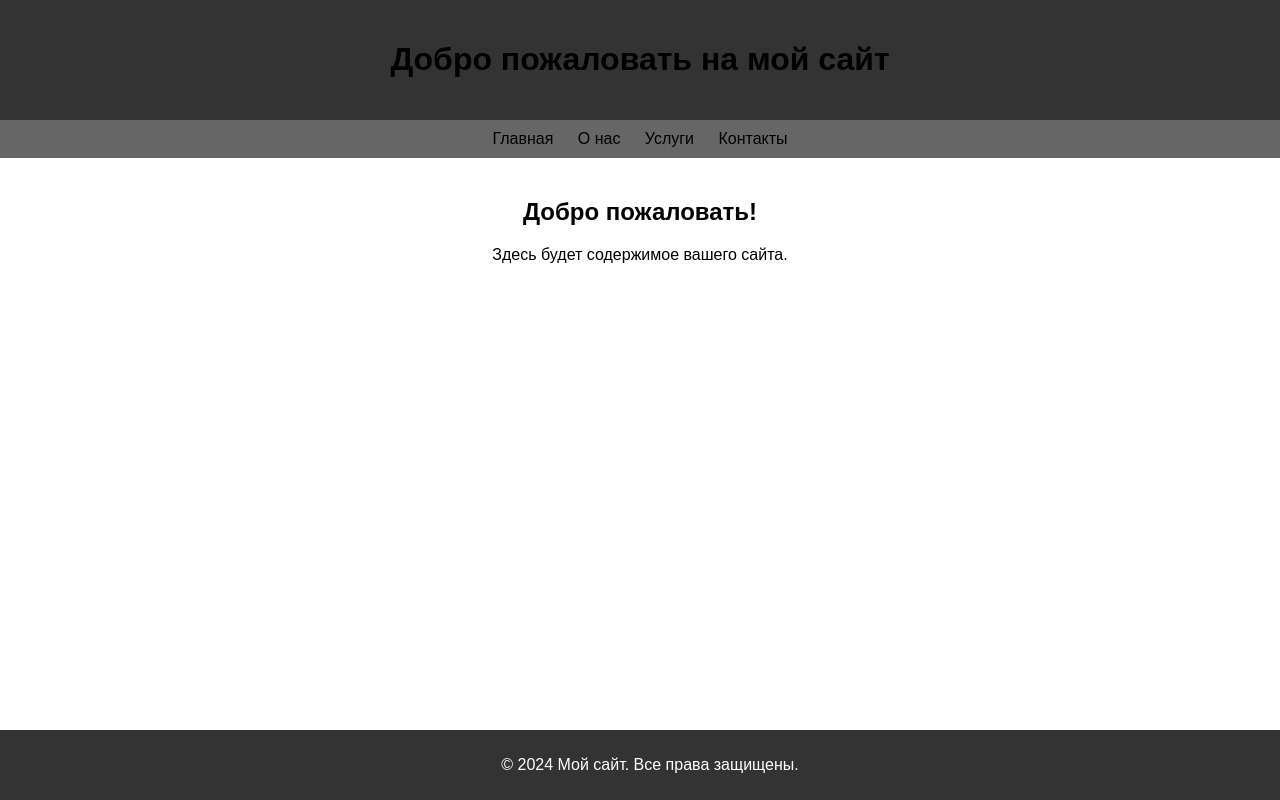
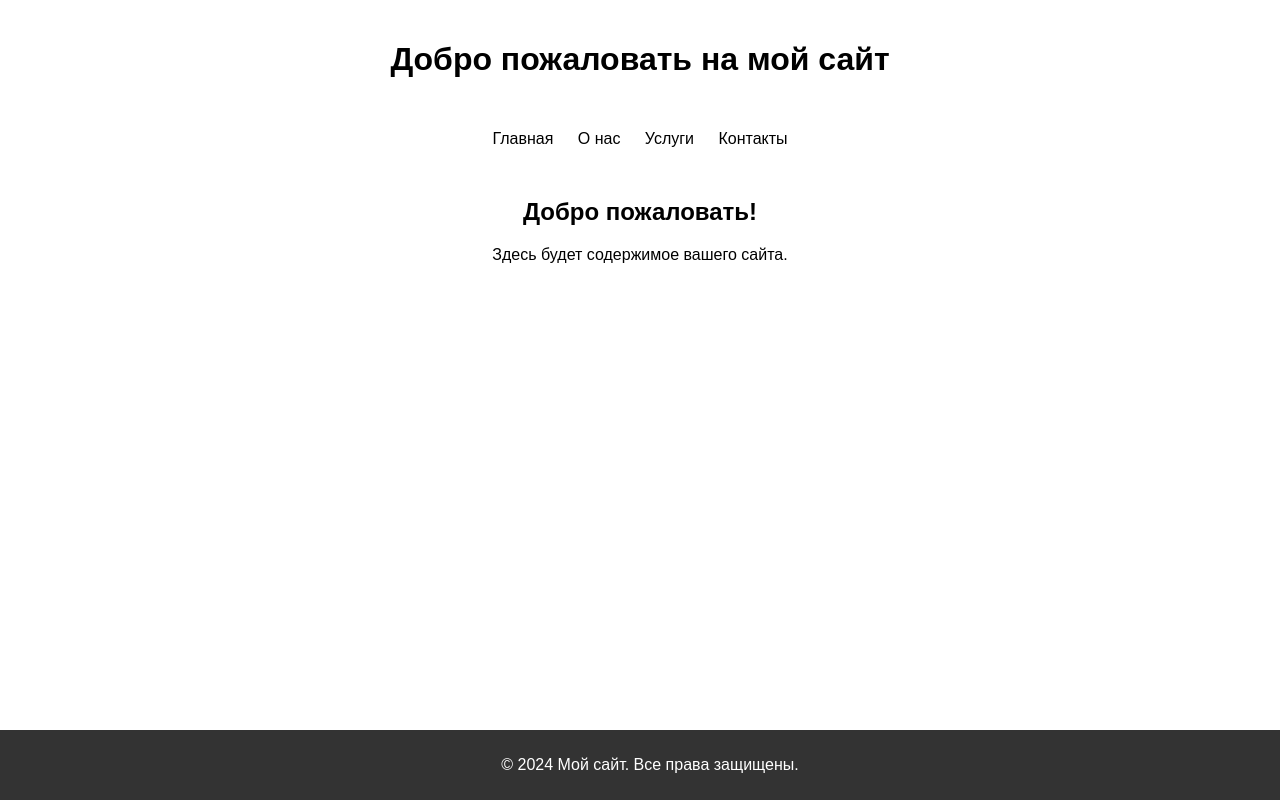
Before and after one commit to trippleXpro/xXx.github.io, a plain HTML site: page index.html in a window 1280 px wide. Drawn offline with Linux system fonts and the light colour scheme.

Commit message:
Update index.html

```diff
--- a/index.html
+++ b/index.html
@@ -12,13 +12,13 @@
             background-color: var(--tg-theme-bg-color);
         }
         header {
-            background-color: #333;
+            background-color: var(--tg-theme-bg-color);
             color: var(--tg-theme-bg-color);
             padding: 20px;
             text-align: center;
         }
         nav {
-            background-color: #666;
+            background-color: var(--tg-theme-bg-color);
             color: var(--tg-theme-bg-color);
             padding: 10px;
             text-align: center;
```
